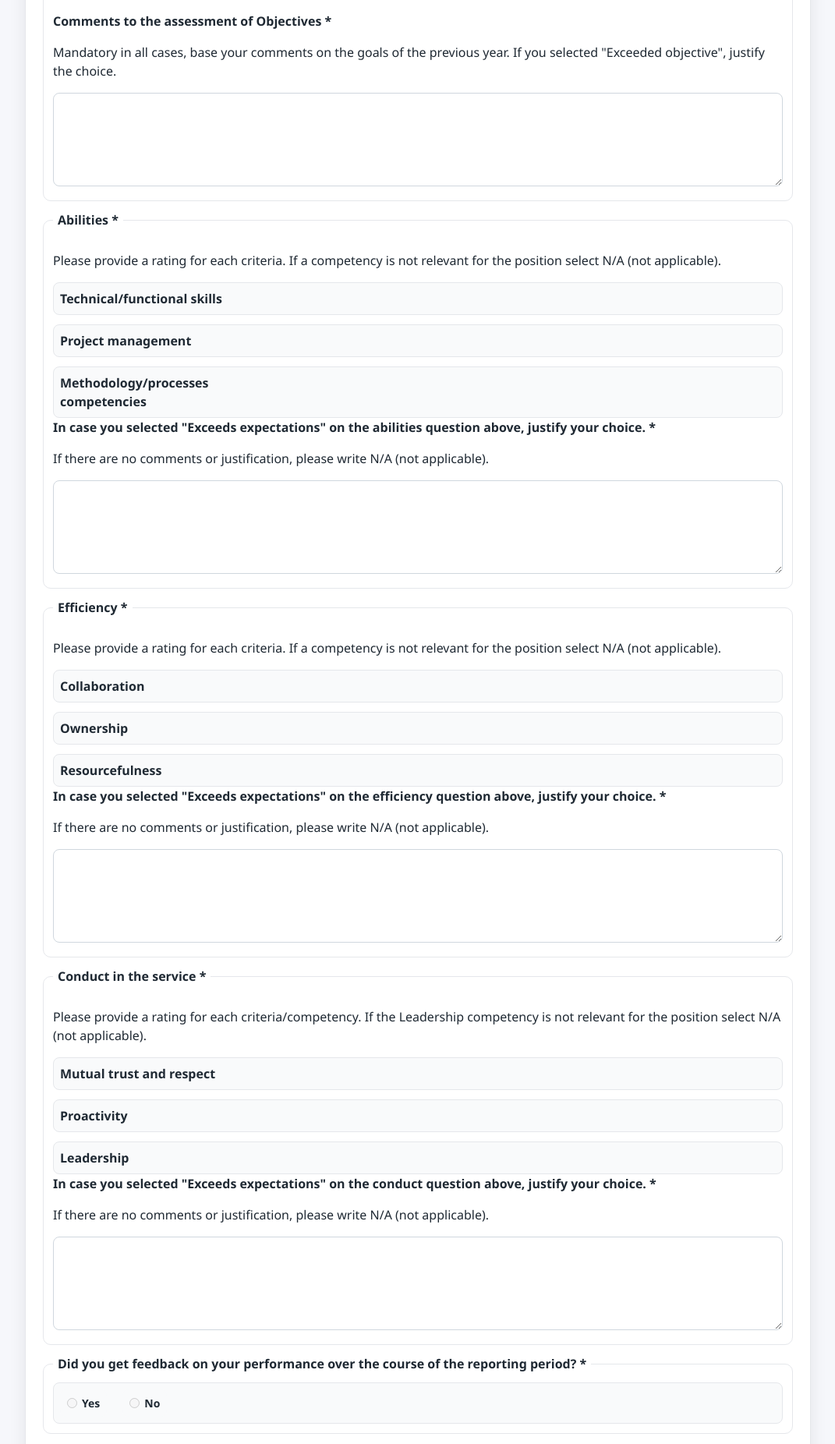
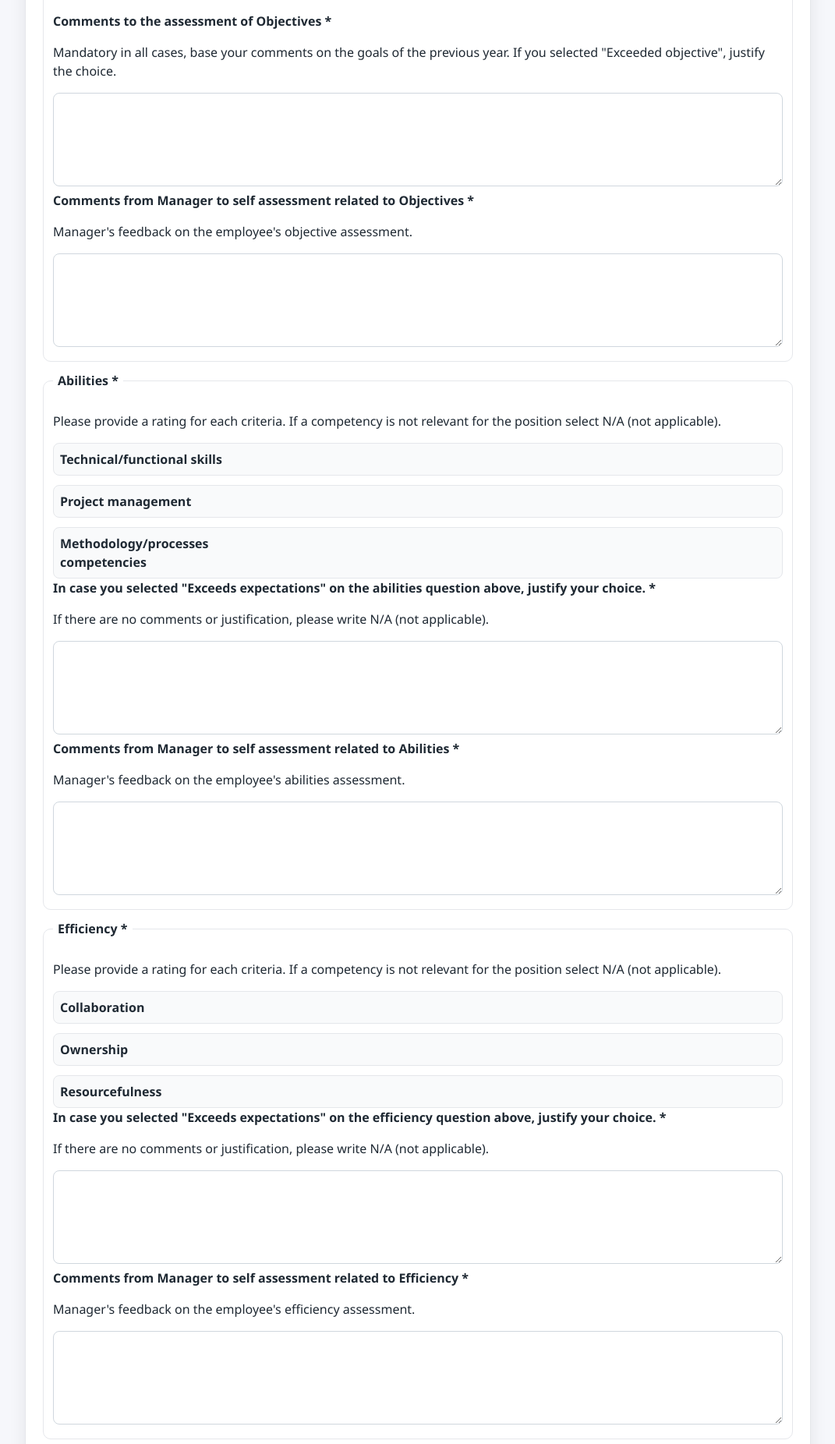
Before and after one commit to beckjim/demo-web-app, a Flask app: template templates/final_edit.html in a window 1280 px wide. Shown: the part 628-2480 px from the top of the page at 78% size, without its empty margins (104-1175 px from the left). Run offline with Flask 3, Linux system fonts and the light colour scheme; the template is opened without the code that fills it, so the values that code supplies are empty.

Commit message:
feat: add manager feedback fields for objectives, abilities, and efficiency in assessments

```diff
--- a/app.py
+++ b/app.py
@@ -81,6 +81,7 @@ class Entry(database.Model):
     conduct_leadership = database.Column(database.String(40), nullable=False, default="")
     conduct_comment = database.Column(database.Text, nullable=False, default="")
     general_comments = database.Column(database.Text, nullable=False, default="")
+    feedback_received = database.Column(database.String(10), nullable=False, default="")
     created_at = database.Column(database.DateTime, default=_utc_now)
     updated_at = database.Column(database.DateTime, default=_utc_now, onupdate=_utc_now)
 
@@ -95,6 +96,7 @@ class FinalEntry(database.Model):
     manager_name = database.Column(database.String(120), nullable=False, default="")
     objective_rating = database.Column(database.String(60), nullable=False)
     objective_comment = database.Column(database.Text, nullable=False)
+    manager_objective_comment = database.Column(database.Text, nullable=False, default="")
     technical_rating = database.Column(database.String(40), nullable=False)
     project_rating = database.Column(database.String(40), nullable=False)
     methodology_rating = database.Column(database.String(40), nullable=False)
@@ -108,6 +110,7 @@ class FinalEntry(database.Model):
     conduct_leadership = database.Column(database.String(40), nullable=False, default="")
     conduct_comment = database.Column(database.Text, nullable=False, default="")
     general_comments = database.Column(database.Text, nullable=False, default="")
+    feedback_received = database.Column(database.String(10), nullable=False, default="")
     created_at = database.Column(database.DateTime, default=_utc_now)
     updated_at = database.Column(database.DateTime, default=_utc_now, onupdate=_utc_now)
 
@@ -145,6 +148,7 @@ with app.app_context():
             ("conduct_leadership", "TEXT", "''"),
             ("conduct_comment", "TEXT", "''"),
             ("general_comments", "TEXT", "''"),
+            ("feedback_received", "TEXT", "''"),
         ]
         for col_name, col_type, default_val in add_cols:
             if col_name not in existing_cols:
@@ -156,7 +160,9 @@ with app.app_context():
         cursor.execute("PRAGMA table_info(final_entry)")
         final_existing_cols = {row[1] for row in cursor.fetchall()}
         final_add_cols = [
+            ("manager_objective_comment", "TEXT", "''"),
             ("abilities_comment", "TEXT", "''"),
+            ("manager_abilities_comment", "TEXT", "''"),
             ("efficiency_collaboration", "TEXT", "''"),
             ("efficiency_ownership", "TEXT", "''"),
             ("efficiency_resourcefulness", "TEXT", "''"),
@@ -166,6 +172,7 @@ with app.app_context():
             ("conduct_leadership", "TEXT", "''"),
             ("conduct_comment", "TEXT", "''"),
             ("general_comments", "TEXT", "''"),
+            ("feedback_received", "TEXT", "''"),
         ]
         for col_name, col_type, default_val in final_add_cols:
             if col_name not in final_existing_cols:
@@ -625,30 +632,35 @@ def edit_final_entry(final_id):
     if request.method == "POST":
         objective_rating = request.form.get("objective_rating", "").strip()
         objective_comment = request.form.get("objective_comment", "").strip()
+        manager_objective_comment = request.form.get("manager_objective_comment", "").strip()
         technical_rating = request.form.get("technical_rating", "").strip()
         project_rating = request.form.get("project_rating", "").strip()
         methodology_rating = request.form.get("methodology_rating", "").strip()
         abilities_comment = request.form.get("abilities_comment", "").strip()
+        manager_abilities_comment = request.form.get("manager_abilities_comment", "").strip()
         efficiency_collaboration = request.form.get("efficiency_collaboration", "").strip()
         efficiency_ownership = request.form.get("efficiency_ownership", "").strip()
         efficiency_resourcefulness = request.form.get("efficiency_resourcefulness", "").strip()
         efficiency_comment = request.form.get("efficiency_comment", "").strip()
+        manager_efficiency_comment = request.form.get("manager_efficiency_comment", "").strip()
         conduct_mutual_trust = request.form.get("conduct_mutual_trust", "").strip()
         conduct_proactivity = request.form.get("conduct_proactivity", "").strip()
         conduct_leadership = request.form.get("conduct_leadership", "").strip()
         conduct_comment = request.form.get("conduct_comment", "").strip()
         general_comments = request.form.get("general_comments", "").strip()
 
-        objective_missing = not objective_rating or not objective_comment
+        objective_missing = not objective_rating or not objective_comment or not manager_objective_comment
         abilities_missing = (
             not technical_rating
             or not project_rating
             or not methodology_rating
             or not abilities_comment
+            or not manager_abilities_comment
             or not efficiency_collaboration
             or not efficiency_ownership
             or not efficiency_resourcefulness
             or not efficiency_comment
+            or not manager_efficiency_comment
             or not conduct_mutual_trust
             or not conduct_proactivity
             or not conduct_leadership
@@ -678,14 +690,17 @@ def edit_final_entry(final_id):
         final_entry.manager_name = session_user.get("name") or final_entry.manager_name
         final_entry.objective_rating = objective_rating
         final_entry.objective_comment = objective_comment
+        final_entry.manager_objective_comment = manager_objective_comment
         final_entry.technical_rating = technical_rating
         final_entry.project_rating = project_rating
         final_entry.methodology_rating = methodology_rating
         final_entry.abilities_comment = abilities_comment
+        final_entry.manager_abilities_comment = manager_abilities_comment
         final_entry.efficiency_collaboration = efficiency_collaboration
         final_entry.efficiency_ownership = efficiency_ownership
         final_entry.efficiency_resourcefulness = efficiency_resourcefulness
         final_entry.efficiency_comment = efficiency_comment
+        final_entry.manager_efficiency_comment = manager_efficiency_comment
         final_entry.conduct_mutual_trust = conduct_mutual_trust
         final_entry.conduct_proactivity = conduct_proactivity
         final_entry.conduct_leadership = conduct_leadership
--- a/templates/final_edit.html
+++ b/templates/final_edit.html
@@ -38,6 +38,13 @@
                     "Exceeded objective", justify the choice.</p>
                 <textarea id="objective_comment" name="objective_comment" readonly
                     required>{{ entry.objective_comment }}</textarea>
+            </div>
+            <div>
+                <label class="comment-label" for="manager_objective_comment">Comments from Manager to self assessment
+                    related to Objectives *</label>
+                <p>Manager's feedback on the employee's objective assessment.</p>
+                <textarea id="manager_objective_comment" name="manager_objective_comment"
+                    required>{{ entry.manager_objective_comment }}</textarea>
             </div>
         </fieldset>
         <fieldset>
@@ -85,6 +92,13 @@
                 <textarea id="abilities_comment" name="abilities_comment" readonly
                     required>{{ entry.abilities_comment }}</textarea>
             </div>
+            <div>
+                <label class="comment-label" for="manager_abilities_comment">Comments from Manager to self assessment
+                    related to Abilities *</label>
+                <p>Manager's feedback on the employee's abilities assessment.</p>
+                <textarea id="manager_abilities_comment" name="manager_abilities_comment"
+                    required>{{ entry.manager_abilities_comment }}</textarea>
+            </div>
         </fieldset>
         <fieldset>
             <legend>Efficiency *</legend>
@@ -130,6 +144,13 @@
                 <p>If there are no comments or justification, please write N/A (not applicable).</p>
                 <textarea id="efficiency_comment" name="efficiency_comment" readonly
                     required>{{ entry.efficiency_comment }}</textarea>
+            </div>
+            <div>
+                <label class="comment-label" for="manager_efficiency_comment">Comments from Manager to self assessment
+                    related to Efficiency *</label>
+                <p>Manager's feedback on the employee's efficiency assessment.</p>
+                <textarea id="manager_efficiency_comment" name="manager_efficiency_comment"
+                    required>{{ entry.manager_efficiency_comment }}</textarea>
             </div>
         </fieldset>
         <fieldset>
--- a/templates/index.html
+++ b/templates/index.html
@@ -137,6 +137,7 @@
         <div class="summary">
           <div><strong>Objective rating:</strong> {{ entry.objective_rating }}</div>
           <div><strong>Objective comments:</strong> {{ entry.objective_comment }}</div>
+          <div><strong>Manager's objective comments:</strong> {{ entry.manager_objective_comment or 'N/A' }}</div>
           <div><strong>Abilities:</strong>
             <ul>
               <li>Technical/functional skills: {{ entry.technical_rating }}</li>
@@ -144,6 +145,7 @@
               <li>Methodology/processes competencies: {{ entry.methodology_rating }}</li>
             </ul>
             <div><strong>Abilities comments:</strong> {{ entry.abilities_comment }}</div>
+            <div><strong>Manager's abilities comments:</strong> {{ entry.manager_abilities_comment or 'N/A' }}</div>
           </div>
           <div><strong>Efficiency:</strong>
             <ul>
@@ -152,6 +154,7 @@
               <li>Resourcefulness: {{ entry.efficiency_resourcefulness }}</li>
             </ul>
             <div><strong>Efficiency comments:</strong> {{ entry.efficiency_comment }}</div>
+            <div><strong>Manager's efficiency comments:</strong> {{ entry.manager_efficiency_comment or 'N/A' }}</div>
           </div>
           <div><strong>Conduct in the service:</strong>
             <ul>
```
